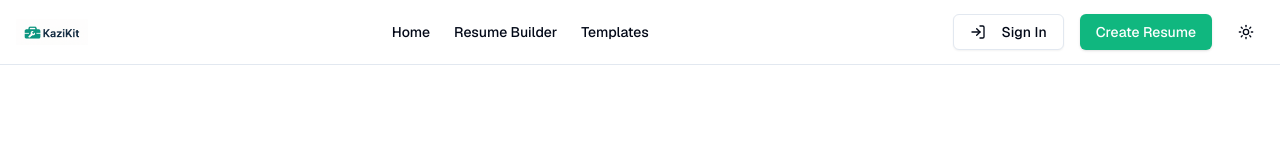
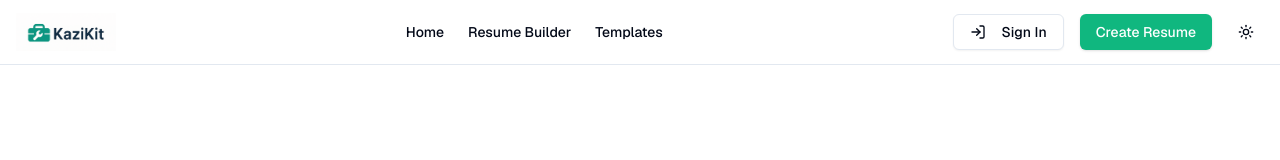
Before and after one commit to AustinKingOry/resume-builder, a Next.js app: page / in a window 1280 px wide. Shown: the top 160 px of the page. Built offline with nearby package versions, Linux system fonts and the light colour scheme.

Commit message:
Update image dimensions

```diff
--- a/components/landing/hero-section.tsx
+++ b/components/landing/hero-section.tsx
@@ -31,7 +31,7 @@ export function HeroSection() {
             </div>
             <div className="relative mx-auto lg:ml-auto">
                 <div className="hidden md:block relative animate-slideInRight">
-                    <div className="relative aspect-square bg-gray-950 rounded-2xl border overflow-hidden transform rotate-2 hover:rotate-0 transition-transform duration-300 h-[350px] w-[350px] sm:h-[400px] sm:w-[400px] md:h-[450px] md:w-[450px]">
+                    <div className="relative aspect-square dark:bg-gray-950 rounded-2xl border overflow-hidden transform rotate-2 hover:rotate-0 transition-transform duration-300 h-[350px] w-[350px] sm:h-[400px] sm:w-[400px] md:h-[450px] md:w-[450px]">
                     <Image
                         src="/hero.png?height=450&width=450"
                         width={450} height={450}
--- a/components/layout/footer.tsx
+++ b/components/layout/footer.tsx
@@ -8,7 +8,7 @@ export function Footer() {
                 <div className="grid gap-8 sm:grid-cols-2 md:grid-cols-4">
                 <div className="flex flex-col space-y-4">
                     <div className="flex items-center gap-2">
-                    <Image src="/logo.png?height=40&width=72" width={72} height={40} alt="KaziKit Logo" />
+                    <Image src="/logo.png?height=56&width=100" width={100} height={56} alt="KaziKit Logo" />
                     <span className="text-xl font-bold text-[#1E3A8A] sr-only">KaziKit</span>
                     </div>
                     <p className="text-sm text-gray-600 dark:text-muted-foreground">
--- a/components/layout/navbar.tsx
+++ b/components/layout/navbar.tsx
@@ -11,7 +11,7 @@ const Navbar: React.FC = () => {
 		<header className="border-b">
 		<div className="container mx-auto flex h-16 items-center justify-between px-4">
 			<Link href="/" className="flex items-center space-x-2">
-				<Image src="/logo.png?height=40&width=72" width={72} height={40} alt="KaziKit Logo" />
+				<Image src="/logo.png?height=56&width=80" width={100} height={56} alt="KaziKit Logo" />
 				<span className="text-xl font-bold sr-only">{appData.name}</span>
 			</Link>
 			<nav className="hidden md:flex items-center space-x-6">
```
